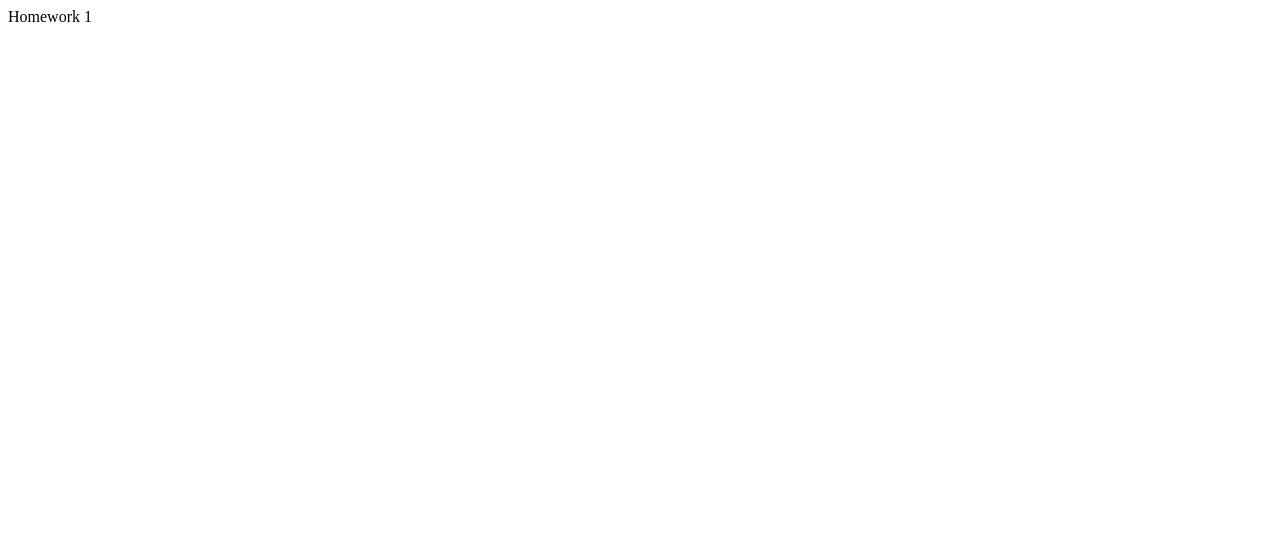
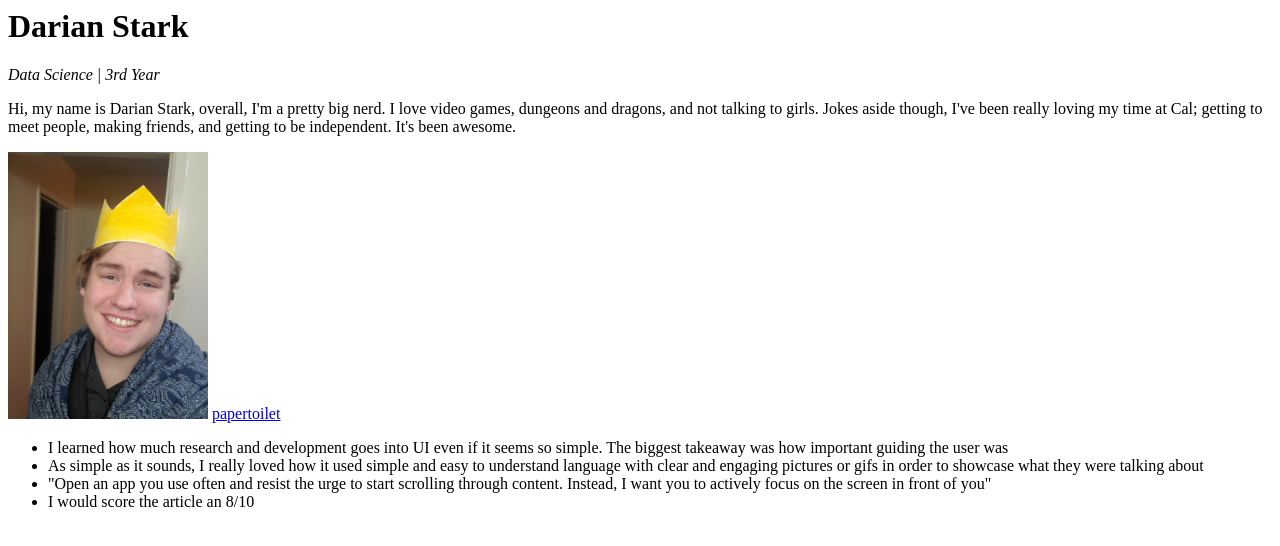
Before and after one commit to Darianstark3/Darianstark3.github.io, a plain HTML site: page homeworks/hw1/index.html in a window 1280 px wide. Drawn offline with Linux system fonts and the light colour scheme.

Commit message:
upload hw1

```diff
--- a/homeworks/hw1/index.html
+++ b/homeworks/hw1/index.html
@@ -1,6 +1,11 @@
-<!DOCTYPE html>
-<html>
-    <body>
-        Homework 1
-    </body>
-</html>
+<h1>Darian Stark</h1>
+<em>Data Science | 3rd Year</em>
+<p> Hi, my name is Darian Stark, overall, I'm a pretty big nerd. I love video games, dungeons and dragons, and not talking to girls. Jokes aside though, I've been really loving my time at Cal; getting to meet people, making friends, and getting to be independent. It's been awesome.</p>
+<img src="assets/img/crown_selfie.jpg" width="200" />
+<a href="http://papertoilet.com/">papertoilet</a>
+<ul>
+    <li>I learned how much research and development goes into UI even if it seems so simple. The biggest takeaway was how important guiding the user was</li>
+    <li>As simple as it sounds, I really loved how it used simple and easy to understand language with clear and engaging pictures or gifs in order to showcase what they were talking about</li>
+    <li>"Open an app you use often and resist the urge to start scrolling through content. Instead, I want you to actively focus on the screen in front of you"</li>
+    <li>I would score the article an 8/10</li>
+</ul>
```
Also changed, not shown: homeworks/hw1/assets/img/crown_selfie.jpg (added).
